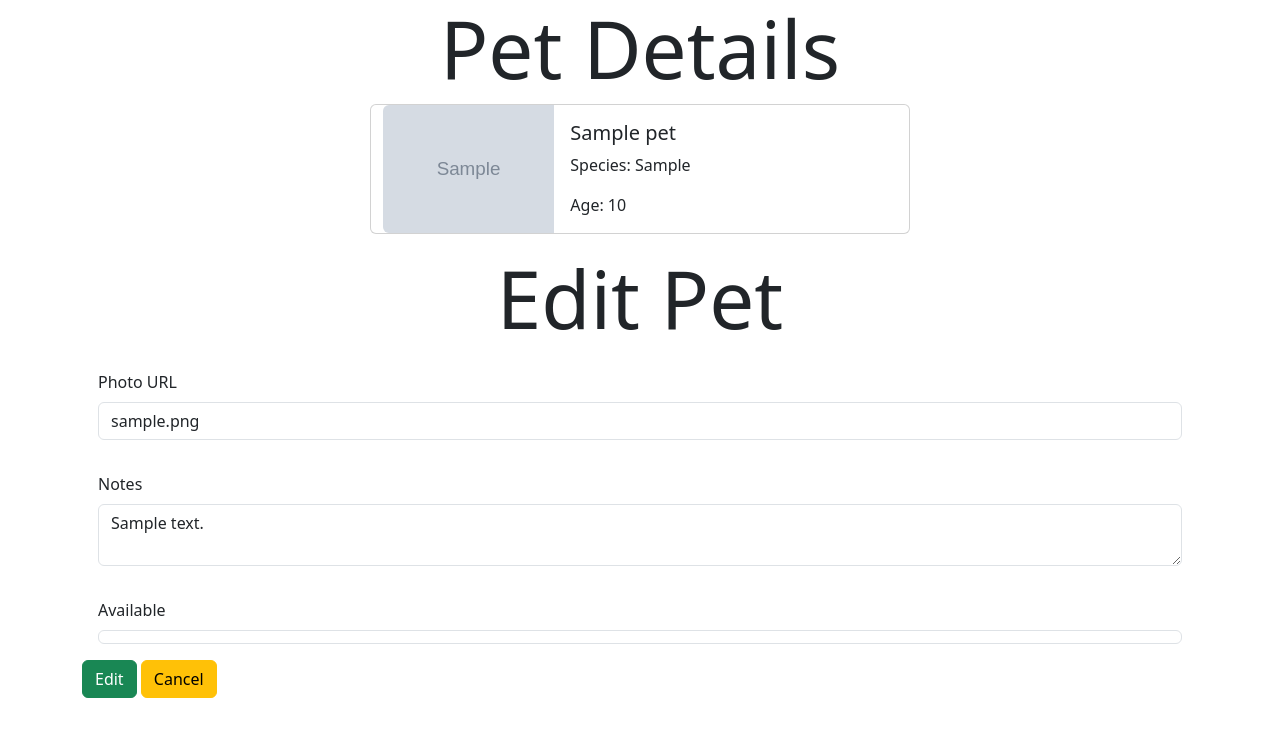
After one commit to RQuicho/WTForms-Adoption_Agency_Exercise, a Flask app: page /1 in a window 1280 px wide. The commit adds this page. Shown: the top 737 px of the page. Run offline with Flask 2, Linux system fonts and the light colour scheme; tables that the repository leaves empty hold one stand-in row (values such as "Sample post"); grey boxes marked "Sample" are stand-in pictures.

Commit message:
adding edit form and edit route

```diff
--- a/app.py
+++ b/app.py
@@ -1,7 +1,7 @@
 from flask import Flask, request, render_template, redirect, flash, session
 from flask_debugtoolbar import DebugToolbarExtension
 from models import db, connect_db, Pet
-from forms import AddPetForm
+from forms import AddPetForm, EditPetForm
 
 
 app = Flask(__name__)
@@ -20,7 +20,6 @@ def list_all_pets():
     """Show list of all pets"""
 
     pets = Pet.query.all()
-
     return render_template('pets_list.html', pets=pets)
 
 @app.route('/add', methods=['GET', 'POST'])
@@ -41,3 +40,19 @@ def add_pet():
         return redirect('/')
     else:
         return render_template('add_pet_form.html', form=form)
+
+@app.route('/<int:pet_id>', methods=['GET', 'POST'])
+def edit__pet(pet_id):
+    """Shows details of pet and edit form"""
+
+    pet = Pet.query.get_or_404(pet_id)
+    form = EditPetForm(obj=pet)
+
+    if form.validate_on_submit():
+        pet.photo_url = form.photo_url.data
+        pet.notes = form.notes.data
+        pet.available = form.available.data
+        db.session.commit()
+        return redirect('/')
+    else:
+        return render_template('edit_pet_form.html', form=form, pet=pet)
--- a/forms.py
+++ b/forms.py
@@ -1,5 +1,5 @@
 from flask_wtf import FlaskForm
-from wtforms import StringField, FloatField, BooleanField, IntegerField, RadioField, SelectField, ValidationError
+from wtforms import StringField, FloatField, BooleanField, IntegerField, RadioField, SelectField, ValidationError, TextAreaField
 from wtforms.validators import InputRequired, URL, Optional
 
 def valid_species(form, field):
@@ -20,4 +20,10 @@ class AddPetForm(FlaskForm):
     species = StringField("Species", validators=[InputRequired(message="Species can't be blank"), valid_species])
     photo_url = StringField("Photo URL", validators=[URL(message="Must be valid URL"), Optional()])
     age = IntegerField("Age", validators=[Optional(), valid_age])
-    notes = StringField("Notes")
+    notes = TextAreaField("Notes", validators=[Optional()])
+
+class EditPetForm(FlaskForm):
+    """Form for edting pets"""
+    photo_url = StringField("Photo URL", validators=[URL(message="Must be valid URL"), Optional()])
+    notes = TextAreaField("Notes", validators=[Optional()])
+    available = BooleanField("Available")
--- a/models.py
+++ b/models.py
@@ -18,4 +18,4 @@ class Pet(db.Model):
     photo_url = db.Column(db.Text, default="https://cdn.weasyl.com/static/media/14/e5/43/14e54349d1b8110d25b74ec185a67a132cb2b223911924b1781b487358fcef80.jpg")
     age = db.Column(db.Integer)
     notes = db.Column(db.Text)
-    available = db.Column(db.Boolean, default=1)
+    available = db.Column(db.Boolean, nullable=False, default=True)
--- /dev/null
+++ b/templates/edit_pet_form.html
@@ -0,0 +1,47 @@
+{% extends 'base.html' %}
+
+{% block title %} Edit Pet Form {% endblock %}
+
+{% block content %}
+
+<h1 class="display-1 text-center">Pet Details</h1>
+
+<div class="card mb-3 container" style="max-width: 540px;">
+    <div class="row g-0">
+      <div class="col-md-4">
+        <img src="{{pet.photo_url}}" class="img-fluid rounded-start" alt="Profile image of {{pet.name}}">
+      </div>
+      <div class="col-md-8">
+        <div class="card-body">
+          <h5 class="card-title">{{pet.name}}</h5>
+          <p class="card-text">Species: {{pet.species}}</p>
+          <p class="card-text">Age: {{pet.age}}</p>
+        </div>
+      </div>
+    </div>
+  </div>
+
+
+
+<h1 class="display-1 text-center">Edit Pet</h1>
+
+<div class="container">
+    <div class="row justify-content-center">
+        <form method="POST">
+            {{ form.hidden_tag() }}
+            {% for field in form if field.widget.input_type != 'hidden' %}
+            <div class="p-3">
+                {{field.label(class_="form-label")}}
+                {{field(class_="form-control")}}
+
+                {% for err in field.errors %}
+                <small class="form-text text-danger">{{err}}</small>
+                {% endfor %}
+            </div>
+            {% endfor %}
+            <button class="btn btn-success">Edit</button>
+            <a href="/" class="btn btn-warning">Cancel</a>
+        </form>
+    </div>
+</div>
+{% endblock %}
--- a/templates/pets_list.html
+++ b/templates/pets_list.html
@@ -11,9 +11,9 @@
     <figure class="figure">
         <img src="{{pet.photo_url}}" class="figure-img img-fluid rounded"  alt="Profile image of {{pet.name}}" width="250">
         {% if pet.available %}
-            <figcaption class="figure-caption">{{pet.name}} is <strong>available!</strong></figcaption>
+            <figcaption class="figure-caption"><a href="/{{pet.id}}">{{pet.name}}</a> is <strong>available!</strong></figcaption>
         {% else %}
-            <figcaption class="figure-caption">{{pet.name}} is not available.</figcaption>
+            <figcaption class="figure-caption"><a href="/{{pet.id}}">{{pet.name}}</a> is not available.</figcaption>
         {% endif %}
     </figure>
 
```
